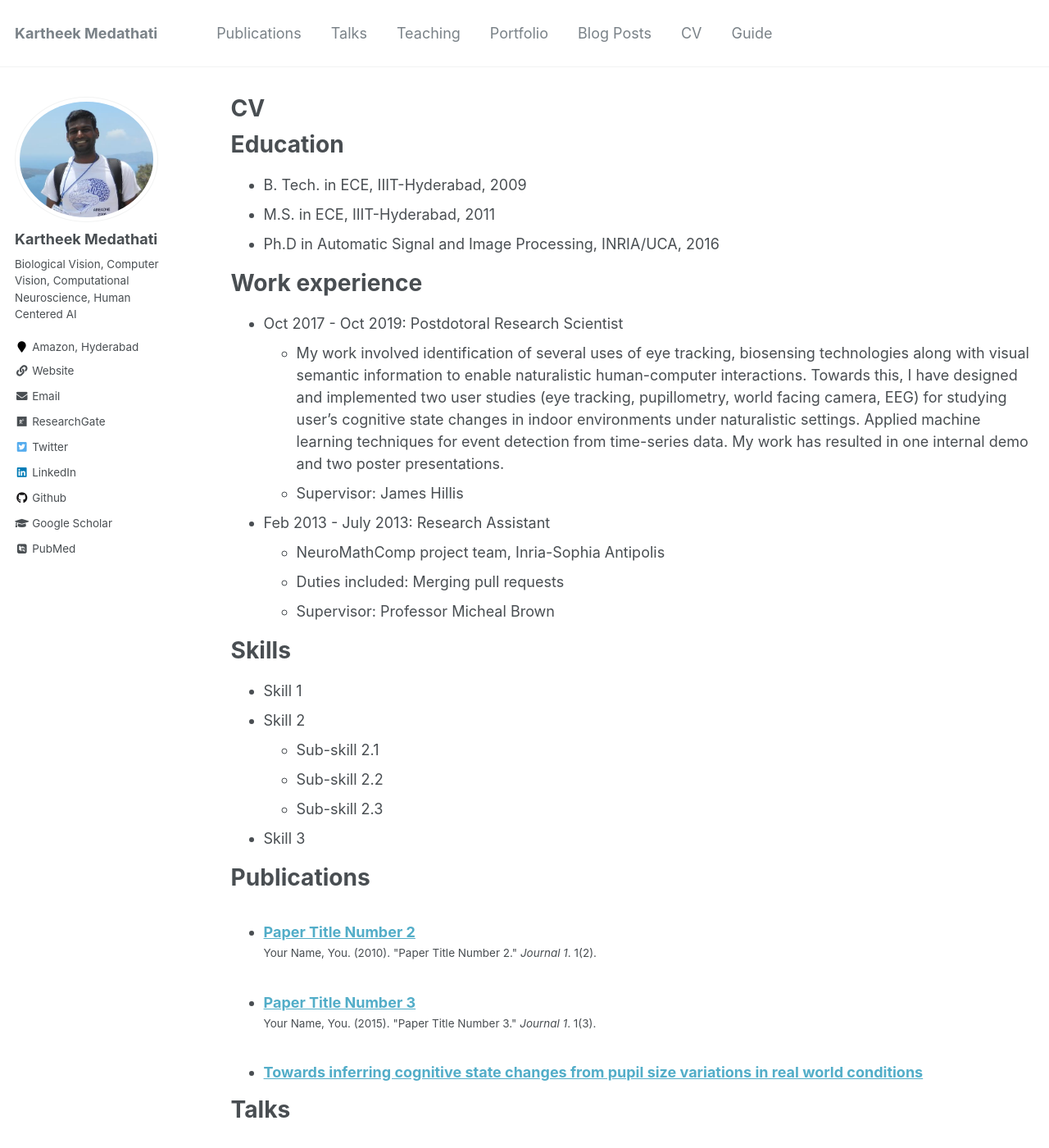
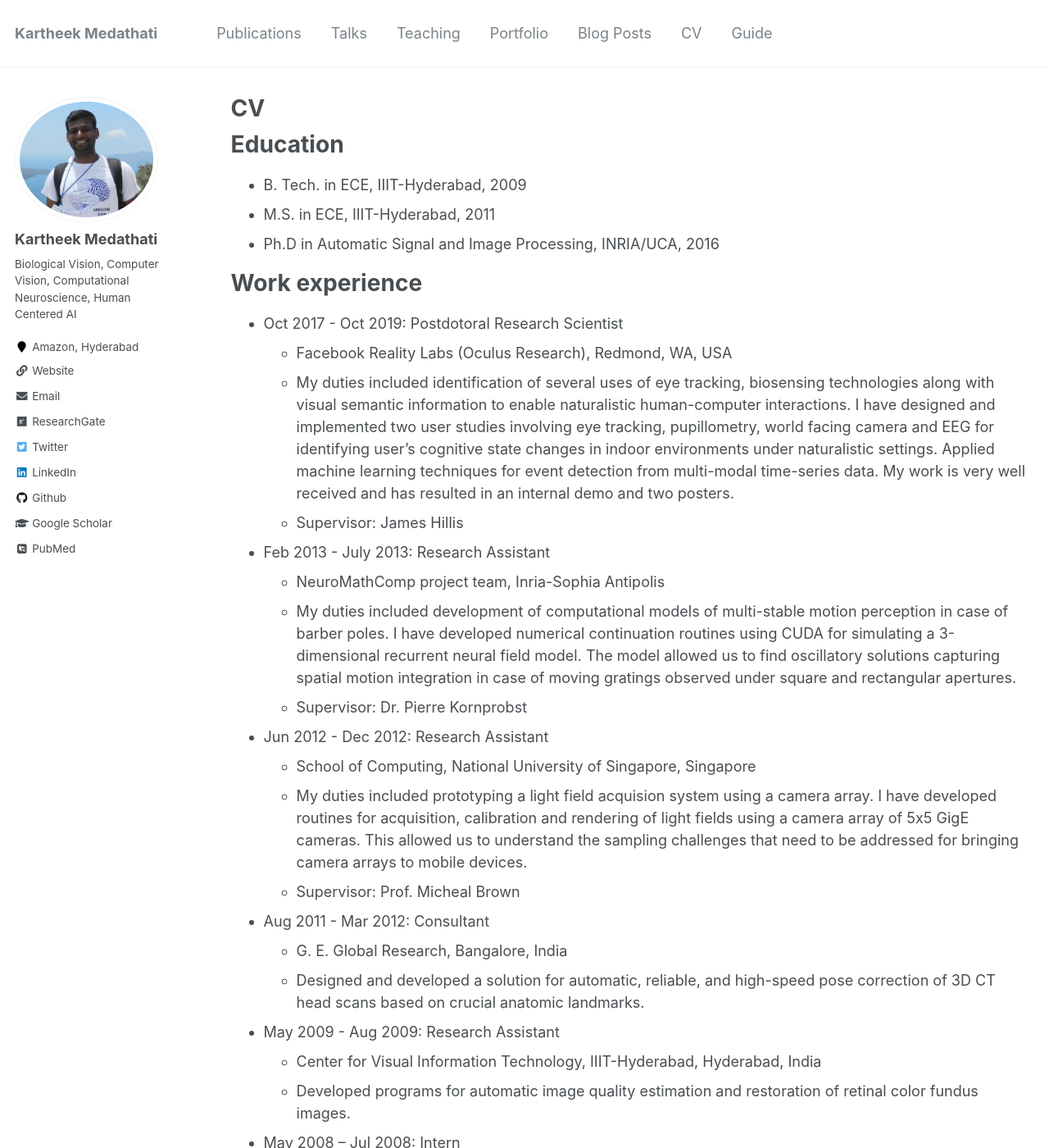
Before and after one commit to kartheekmedathati/kartheekmedathati.github.io, a Jekyll site: the page built from _pages/cv.md, in a window 1280 px wide and 1400 px high. Shown: the whole window at 82% size. Built offline with Jekyll 4.4.1, drawn with Linux system fonts in a browser that asks for light colours; some web fonts are replaced; some of the changed text lies outside the part shown.

Commit message:
Added Work Experience

```diff
--- a/_pages/cv.md
+++ b/_pages/cv.md
@@ -19,13 +19,31 @@ Work experience
 ======
 
 * Oct 2017 - Oct 2019: Postdotoral Research Scientist
-  * My work involved identification of several uses of eye tracking, biosensing technologies along with visual semantic information to enable naturalistic human-computer interactions. Towards this, I have designed and implemented two user studies (eye tracking, pupillometry, world facing camera, EEG) for studying user’s cognitive state changes in indoor environments under naturalistic settings. Applied machine learning techniques for event detection from time-series data. My work has resulted in one internal demo and two poster presentations.
+  * Facebook Reality Labs (Oculus Research), Redmond, WA, USA
+  * My duties included identification of several uses of eye tracking, biosensing technologies along with visual semantic information to enable naturalistic human-computer interactions. I have designed and implemented two user studies involving eye tracking, pupillometry, world facing camera and EEG for identifying user’s cognitive state changes in indoor environments under naturalistic settings. Applied machine learning techniques for event detection from multi-modal time-series data. My work is very well received and has resulted in an internal demo and two posters.
   * Supervisor: James Hillis
 
 * Feb 2013 - July 2013: Research Assistant
   * NeuroMathComp project team, Inria-Sophia Antipolis
-  * Duties included: Merging pull requests
-  * Supervisor: Professor Micheal Brown
+  * My duties included development of computational models of multi-stable motion perception in case of barber poles. I have developed numerical continuation routines using CUDA for simulating a 3-dimensional recurrent neural field model. The model allowed us to find oscillatory solutions capturing spatial motion integration in case of moving gratings observed under square and rectangular apertures.
+  * Supervisor: Dr. Pierre Kornprobst
+
+* Jun 2012 - Dec 2012: Research Assistant
+  * School of Computing, National University of Singapore, Singapore
+  * My duties included prototyping a light field acquision system using a camera array. I have developed routines for acquisition, calibration and rendering of light fields using a camera array of 5x5 GigE cameras. This allowed us to understand the sampling challenges that need to be addressed for bringing camera arrays to mobile devices.
+  * Supervisor: Prof. Micheal Brown
+
+* Aug 2011 - Mar 2012: Consultant
+  * G. E. Global Research, Bangalore, India
+  * Designed and developed a solution for automatic, reliable, and high-speed pose correction of 3D CT head scans based on crucial anatomic landmarks.
+
+* May 2009 - Aug 2009: Research Assistant
+  * Center for Visual Information Technology, IIIT-Hyderabad, Hyderabad, India
+  * Developed programs for automatic image quality estimation and restoration of retinal color fundus images.
+
+* May 2008 – Jul 2008: Intern
+  * G. E. Global Research, Bangalore, India
+  * Designed and developed a program for automatic anatomic labeling and interactive visualization of neural vasculature in 3D CT head scans. Received special appreciation from the manager for delivering a solution in short span of two and half months.
 
 Skills
 ======
```
